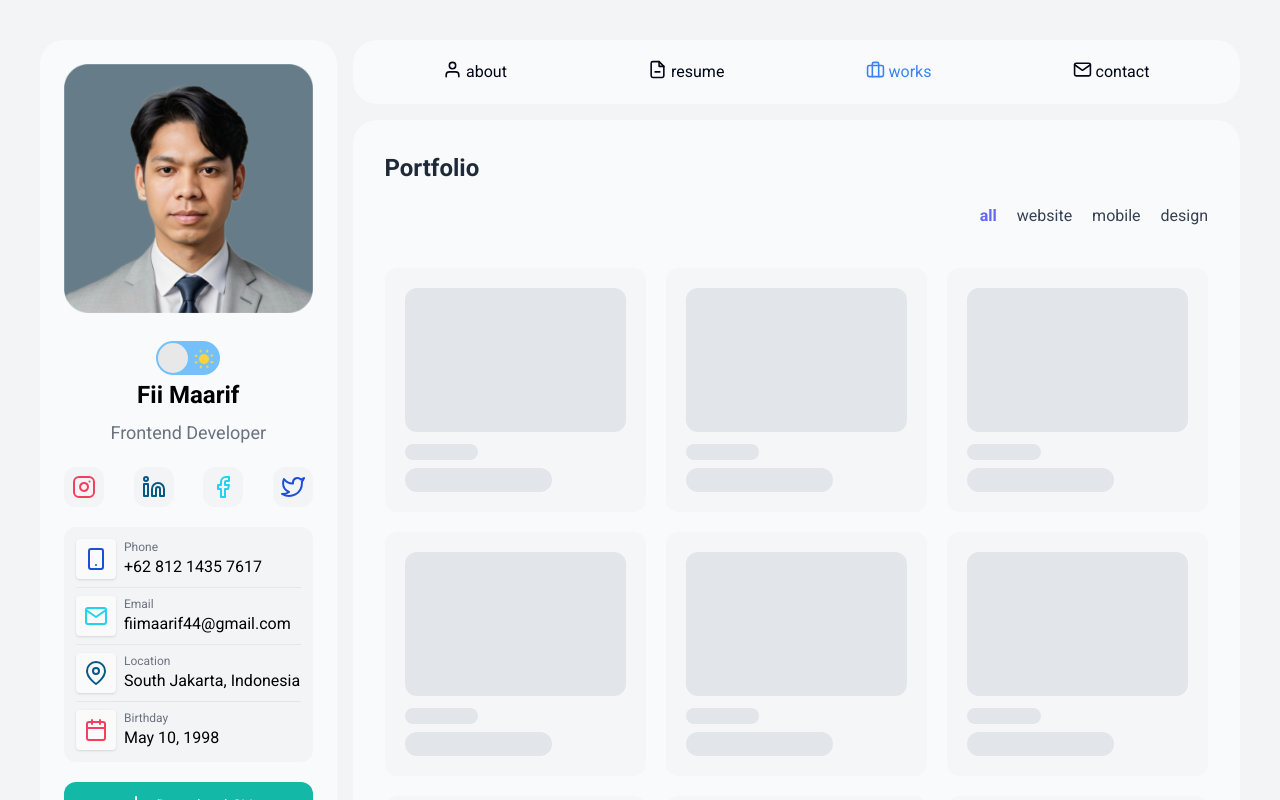
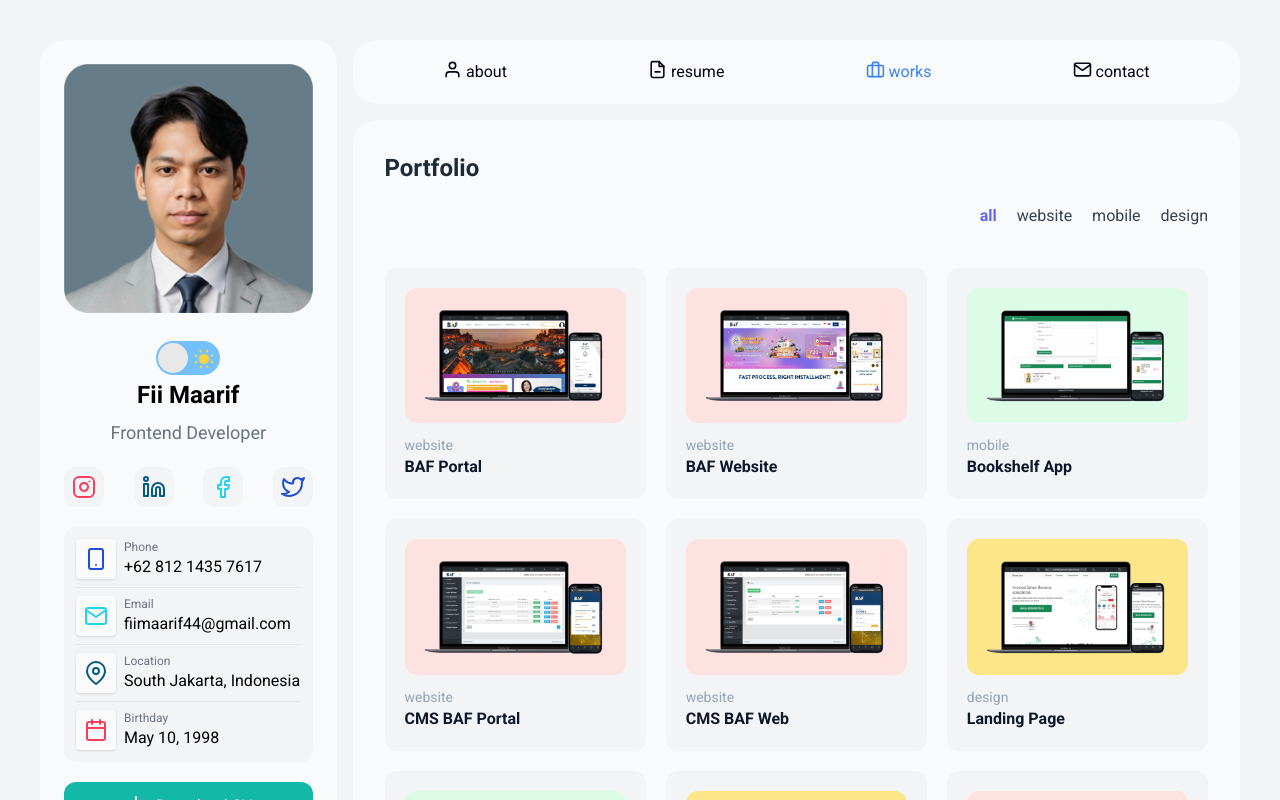
Before and after one commit to fiimaarif/personal-web-revamp, a Next.js app: page / in a window 1280 px wide. Both pictures are taken after a click on the button "works". Shown: the top 800 px of the page. Built offline with nearby package versions, Linux system fonts and the light colour scheme.

Commit message:
[UPDATE]-update handle loading

```diff
--- a/src/components/main/work/cardWork/index.tsx
+++ b/src/components/main/work/cardWork/index.tsx
@@ -1,5 +1,6 @@
 import React, { useEffect, useState } from "react";
-import CardSkeleton from "./cardSkeleton";
+import CardSkeleton from "./CardSkeleton";
+import Image from "next/image";
 
 const labelColors: { [key: string]: string } = {
     website: "#fee2e2",
@@ -19,7 +20,7 @@ function CardWork({ img, label, title }: CardWorkProps) {
     useEffect(() => {
         const timer = setTimeout(() => {
             setLoading(false);
-        }, 4000);
+        }, 2000); // Simulasi loading selama 2 detik
 
         return () => clearTimeout(timer);
     }, []);
@@ -27,13 +28,19 @@ function CardWork({ img, label, title }: CardWorkProps) {
     const bgColor = labelColors[label] || "#FFFFFF";
 
     if (loading) {
-        return <CardSkeleton/>
+        return <CardSkeleton />;
     }
 
     return (
         <div className="bg-gray-100 dark:bg-slate-700 p-5 rounded-xl">
             <div className="p-5 rounded-xl" style={{ backgroundColor: bgColor }}>
-                <img src={img} width={200} />
+                <Image
+                    src={img}
+                    width={200}
+                    height={200}
+                    alt="img"
+                    priority={true} // Untuk mempercepat loading gambar
+                />
             </div>
             <div>
                 <p className="text-sm text-slate-400 pt-3">{label}</p>
```
